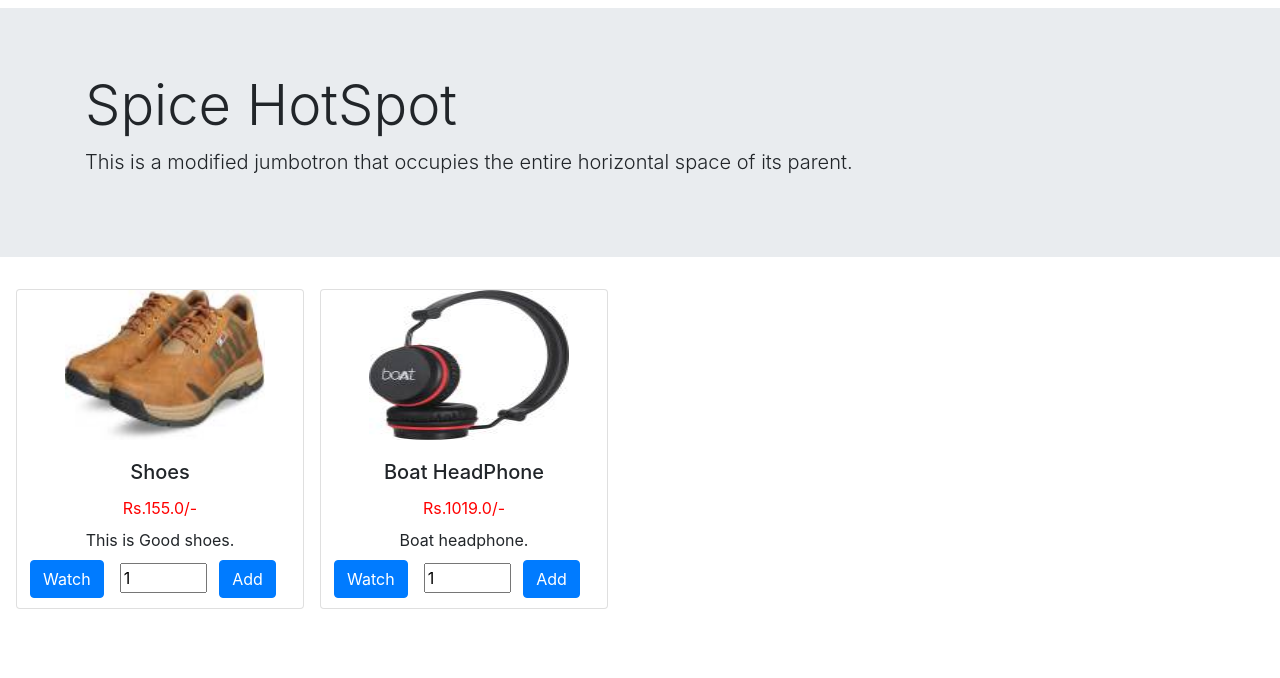
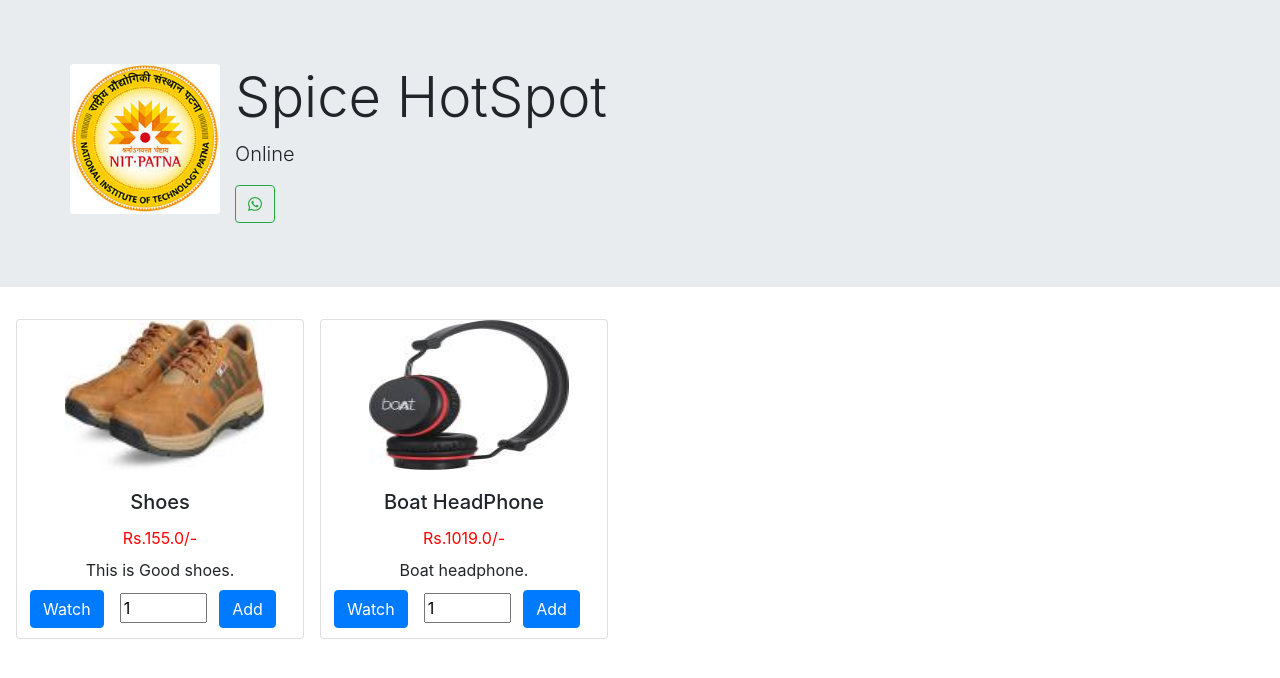
Before and after one commit to prateek0635/my_cart, a Django app: page /shopview/2 in a window 1280 px wide. Shown: the part 56-734 px from the top of the page. Run offline with Django 3.2, Linux system fonts and the light colour scheme; data comes from the database, SQL or seed files in the repository; some libraries are stand-ins or nearby versions.

Commit message:
Commit afte  jumbotron

```diff
--- a/templates/shop.html
+++ b/templates/shop.html
@@ -39,7 +39,7 @@
               <h6 class="card-title mx-5"><b>{{item.products.prod_name}}</b></h6>
               <div class="row">
                 <p class="my-2 mx-5" style="color:red;">Rs.{{item.products.prod_price}}/-</p>
-            <h8 class='mx-2'><b>      Quantity:</b>{{item.quantity}}</h8>
+                <h8 class='mx-2'><b> Quantity:</b>{{item.quantity}}</h8>
                 <a href="/addtocart/{{item.id}}/delete/" class="btn btn-outline-danger">Remove</a>
               </div>
             </div>
@@ -57,11 +57,17 @@
   </div>
 </div>
 {% endif %}
-<h1 align="center"> </h1>
+
 <div class="jumbotron jumbotron-fluid">
   <div class="container">
+    <div class="row">
+      <img style="width:150px;height:150px;"src="/{{shop.shop_pic}}" alt="..." class="rounded">
+      <div class="col">
         <h1 class="display-4">{{shop.shop_name}}</h1>
-    <p class="lead">This is a modified jumbotron that occupies the entire horizontal space of its parent.</p>
+        <p class="lead">{{shop.shop_add}}</p>
+        <a class="btn btn-outline-success" href="https://api.WhatsApp.com/send?phone={{shop.contact}}" role="button"><i class="fab fa-whatsapp"></i></a>
+      </div>
+    </div>
   </div>
 </div>
 {% if owner %}
```
Lines whose indentation alone changed are shown as unchanged.
